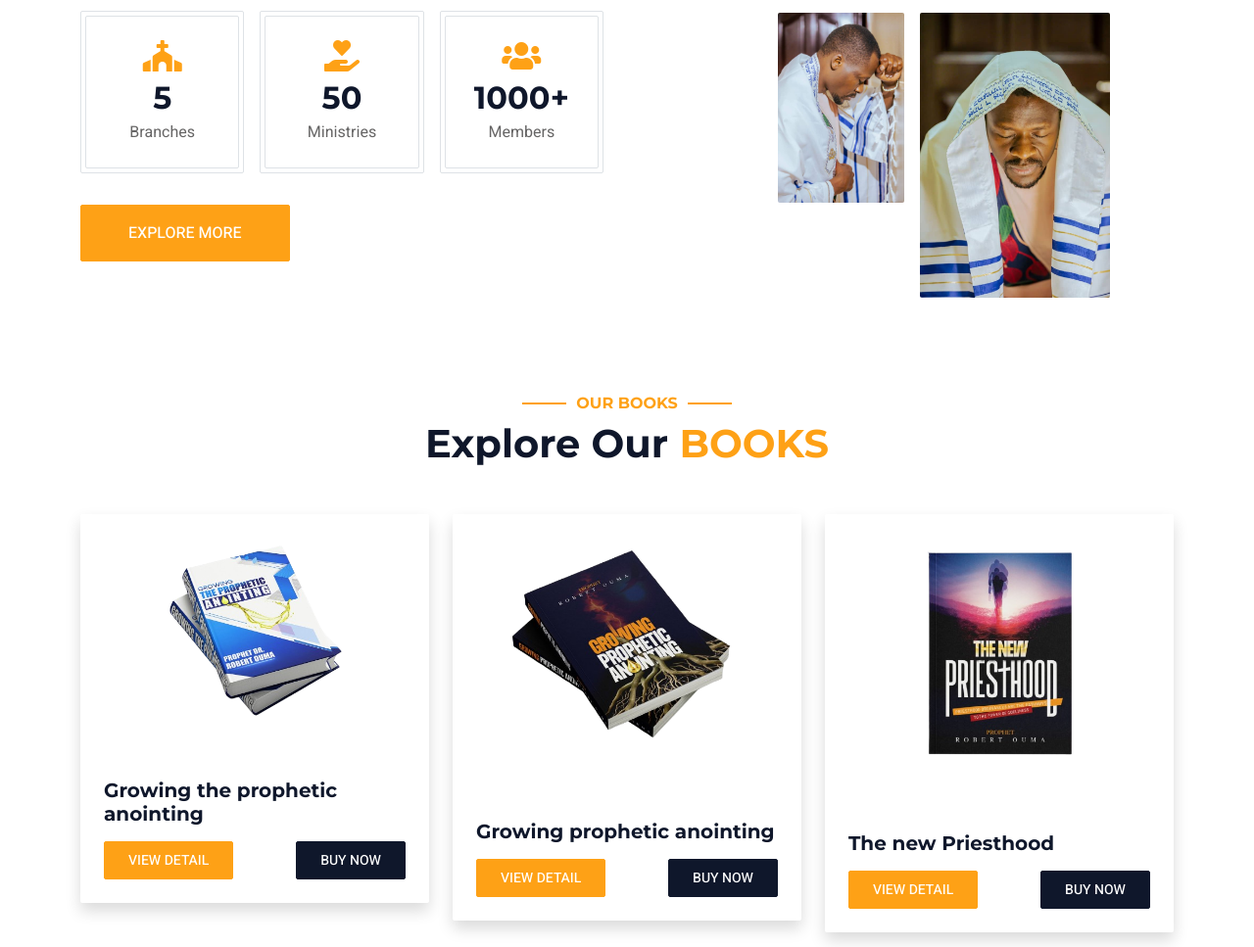
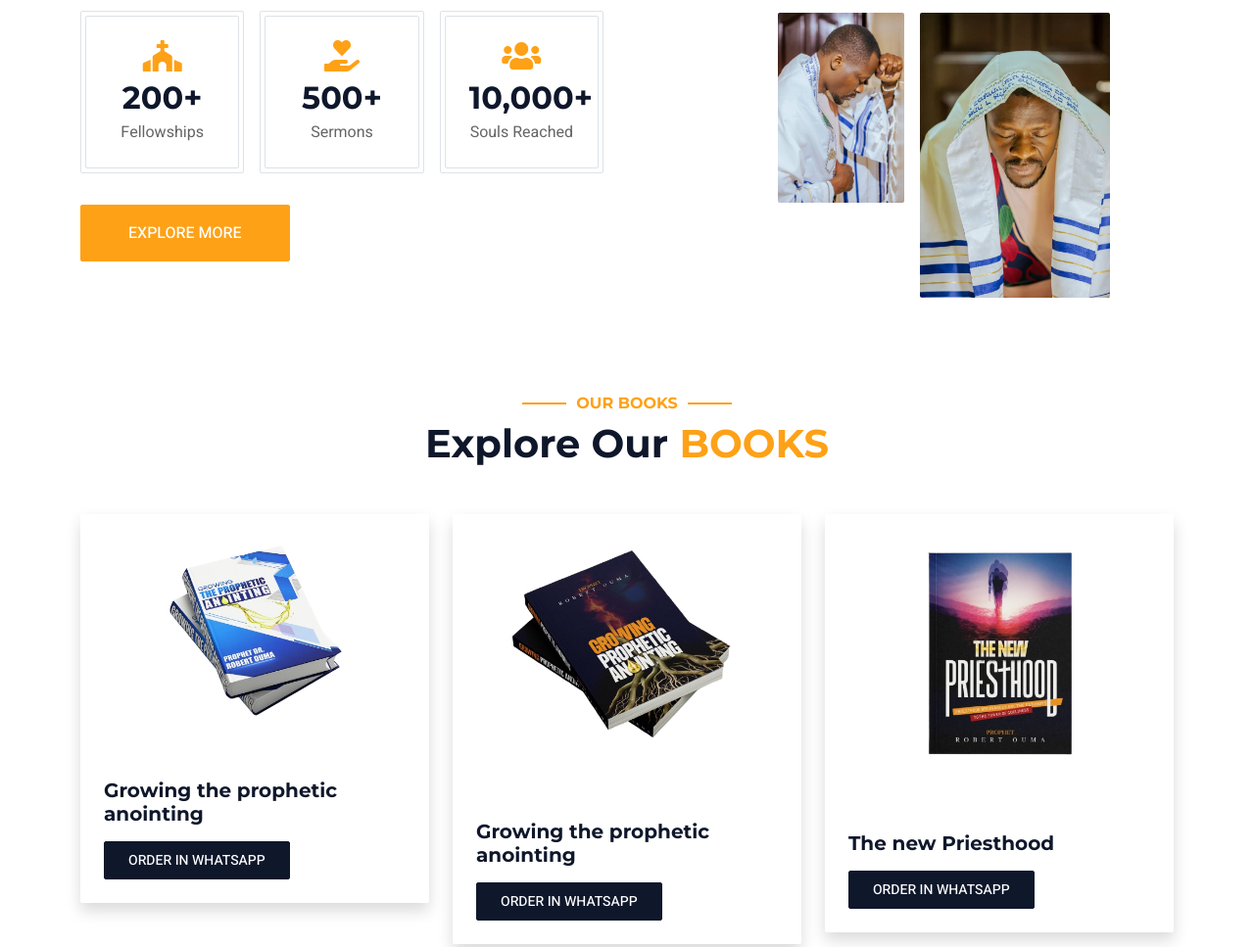
Before and after one commit to mhussein5477/repo2, a plain HTML site: page index.html in a window 1280 px wide. Shown: the part 1355-2322 px from the top of the page at 98% size. Drawn offline with nearby package versions, Linux system fonts and the light colour scheme.

Commit message:
ui changes

```diff
--- a/index.html
+++ b/index.html
@@ -214,8 +214,8 @@
                                 <div class="border rounded p-1">
                                     <div class="border rounded text-center p-4">
                                         <i class="fa fa-church fa-2x text-primary mb-2"></i>
-                                        <h2 class="mb-1" data-toggle="counter-up">5</h2>
-                                        <p class="mb-0">Branches</p>
+                                        <h2 class="mb-1"  >200+</h2>
+                                        <p class="mb-0">Fellowships</p>
                                     </div>
                                 </div>
                             </div>
@@ -223,8 +223,8 @@
                                 <div class="border rounded p-1">
                                     <div class="border rounded text-center p-4">
                                         <i class="fa fa-hand-holding-heart fa-2x text-primary mb-2"></i>
-                                        <h2 class="mb-1" data-toggle="counter-up">50</h2>
-                                        <p class="mb-0">Ministries</p>
+                                        <h2 class="mb-1"  >500+</h2>
+                                        <p class="mb-0">Sermons</p>
                                     </div>
                                 </div>
                             </div>
@@ -232,8 +232,8 @@
                                 <div class="border rounded p-1">
                                     <div class="border rounded text-center p-4">
                                         <i class="fa fa-users fa-2x text-primary mb-2"></i>
-                                        <h2 class="mb-1"  >1000+</h2>
-                                        <p class="mb-0">Members</p>
+                                        <h2 class="mb-1"  >10,000+</h2>
+                                        <p class="mb-0">Souls Reached</p>
                                     </div>
                                 </div>
                             </div>
@@ -279,55 +279,55 @@
                             <div class="p-4 mt-2">
                                 <div class="d-flex justify-content-between mb-3">
                                     <h5 class="mb-0">Growing the prophetic anointing</h5>
-
                                 </div>
 
-                                <!-- <p class="text-body mb-3">Erat ipsum justo amet duo et elitr dolor, est duo duo eos lorem sed diam stet diam sed stet lorem.</p> -->
                                 <div class="d-flex justify-content-between">
-                                    <a class="btn btn-sm btn-primary rounded py-2 px-4" href="">View Detail</a>
-                                    <a class="btn btn-sm btn-dark rounded py-2 px-4" href="">Buy Now</a>
+
+                                    <a class="btn btn-sm btn-dark rounded py-2 px-4"
+                                       href="https://wa.me/254712345678?text=I%20am%20interested%20in%20book%20Growing%20the%20prophetic%20anointing"
+                                       target="_blank">
+                                       Order in Whatsapp
+                                    </a>
                                 </div>
                             </div>
+
                         </div>
                     </div>
 
                         <div class="col-lg-4 col-md-6 wow fadeInUp" data-wow-delay="0.1s">
                             <div class="room-item shadow rounded overflow-hidden">
-                            <div class="position-relative" style="text-align: center;">
+                                <div class="position-relative"  style="text-align: center;">
                                     <img class="img-fluid" src="img/img5.png" alt="" style="width: 80%; float: center;">
-                                <!-- <small class="position-absolute start-0 top-100 translate-middle-y bg-primary text-white rounded py-1 px-3 ms-4">$100 </small> -->
                                 </div>
                                 <div class="p-4 mt-2">
                                     <div class="d-flex justify-content-between mb-3">
-                                    <h5 class="mb-0">Growing prophetic anointing</h5>
-
+                                        <h5 class="mb-0">Growing the prophetic anointing</h5>
                                     </div>
-
-                                <!-- <p class="text-body mb-3">Erat ipsum justo amet duo et elitr dolor, est duo duo eos lorem sed diam stet diam sed stet lorem.</p> -->
                                     <div class="d-flex justify-content-between">
-                                    <a class="btn btn-sm btn-primary rounded py-2 px-4" href="">View Detail</a>
-                                    <a class="btn btn-sm btn-dark rounded py-2 px-4" href="">Buy Now</a>
+                                        <a class="btn btn-sm btn-dark rounded py-2 px-4"
+                                           href="https://wa.me/254712345678?text=I%20am%20interested%20in%20book%20Growing%20the%20prophetic%20anointing"
+                                           target="_blank">
+                                           Order in Whatsapp
+                                        </a>
                                     </div>
                                 </div>
                             </div>
                         </div>
-
                         <div class="col-lg-4 col-md-6 wow fadeInUp" data-wow-delay="0.1s">
                             <div class="room-item shadow rounded overflow-hidden">
                                 <div class="position-relative" style="text-align: center;">
                                     <img class="img-fluid" src="img/img6.png" alt="" style="width: 70%; float: center;">
-                                <!-- <small class="position-absolute start-0 top-100 translate-middle-y bg-primary text-white rounded py-1 px-3 ms-4">$100 </small> -->
                                 </div>
                                 <div class="p-4 mt-2">
                                     <div class="d-flex justify-content-between mb-3">
                                         <h5 class="mb-0">The new Priesthood</h5>
-
                                     </div>
-
-                                <!-- <p class="text-body mb-3">Erat ipsum justo amet duo et elitr dolor, est duo duo eos lorem sed diam stet diam sed stet lorem.</p> -->
                                     <div class="d-flex justify-content-between">
-                                    <a class="btn btn-sm btn-primary rounded py-2 px-4" href="">View Detail</a>
-                                    <a class="btn btn-sm btn-dark rounded py-2 px-4" href="">Buy Now</a>
+                                        <a class="btn btn-sm btn-dark rounded py-2 px-4"
+                                           href="https://wa.me/254712345678?text=I%20am%20interested%20in%20book%20The%20new%20Priesthood"
+                                           target="_blank">
+                                           Order in Whatsapp
+                                        </a>
                                     </div>
                                 </div>
                             </div>
@@ -347,8 +347,11 @@
 
                                 <!-- <p class="text-body mb-3">Erat ipsum justo amet duo et elitr dolor, est duo duo eos lorem sed diam stet diam sed stet lorem.</p> -->
                                 <div class="d-flex justify-content-between">
-                                    <a class="btn btn-sm btn-primary rounded py-2 px-4" href="">View Detail</a>
-                                    <a class="btn btn-sm btn-dark rounded py-2 px-4" href="">Buy Now</a>
+                                    <a class="btn btn-sm btn-dark rounded py-2 px-4"
+                                       href="https://wa.me/254712345678?text=I%20am%20interested%20in%20book%20The%20new%20Priesthood"
+                                       target="_blank">
+                                       Order in Whatsapp
+                                    </a>
                                 </div>
                             </div>
                         </div>
```
Also changed, not shown: about.html (+6 -6 lines). Lines whose indentation alone changed are shown as unchanged.
